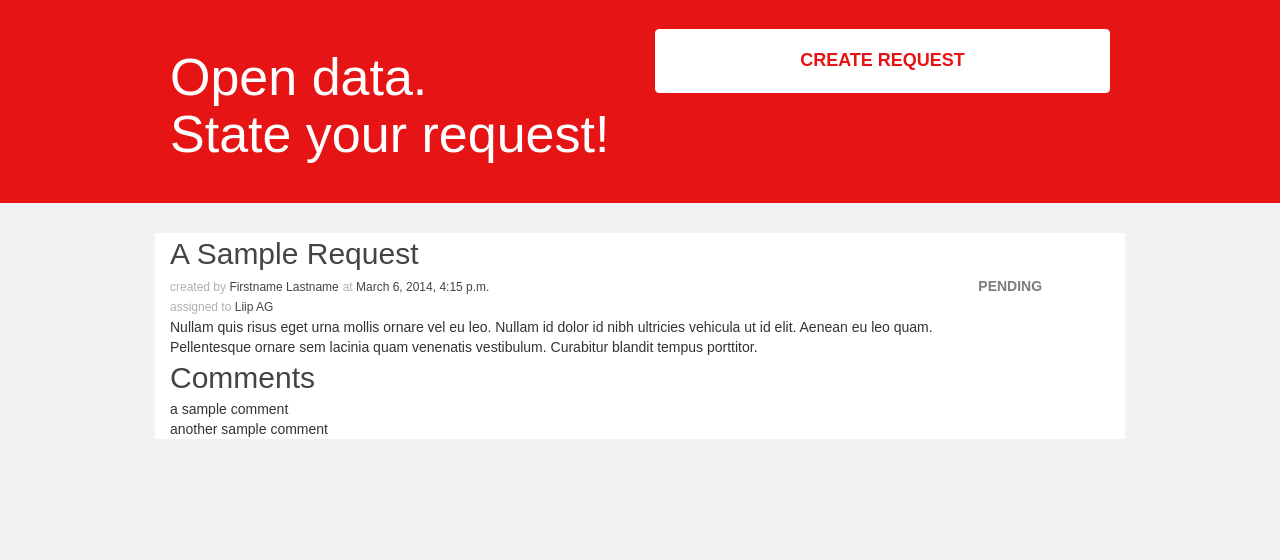
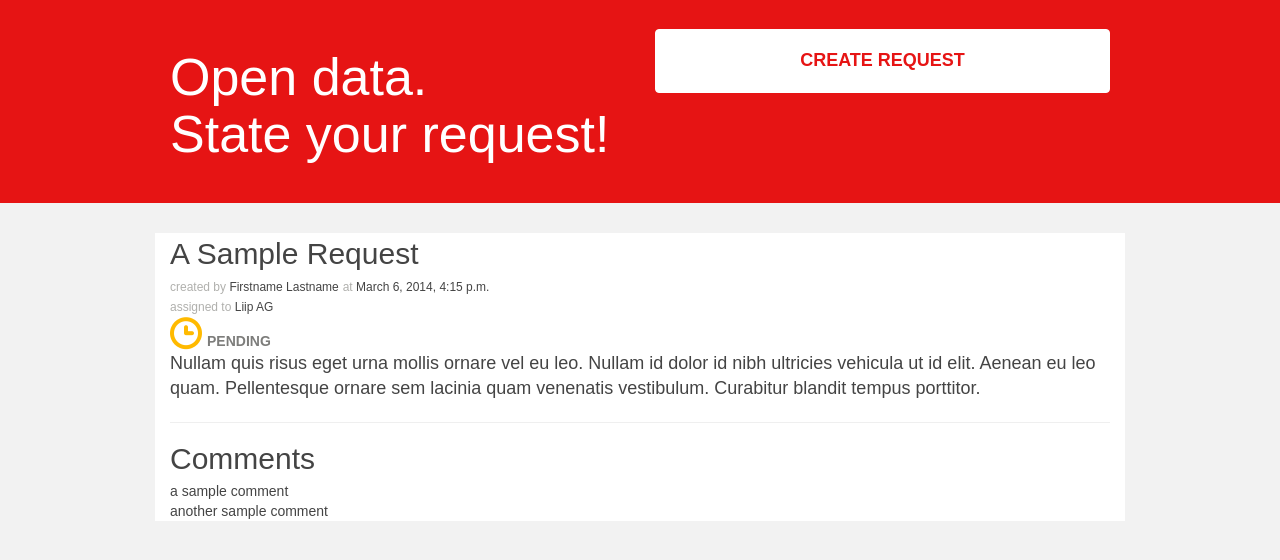
Before and after one commit to liip/request.data, a Django app: page /requests/1/ in a window 1280 px wide. Shown: the part 51-611 px from the top of the page. Run offline with Django 3.2, Linux system fonts and the light colour scheme; data comes from the database, SQL or seed files in the repository; parts of the project's set-up code (start-up, migrations or seed data) failed here and were passed over; some libraries are stand-ins or nearby versions; some web fonts are replaced.

Commit message:
More CSS fixes.

```diff
--- a/apps/requests/static/css/app.css
+++ b/apps/requests/static/css/app.css
@@ -29,16 +29,19 @@ body {
   display:inline-block;
 }
 .batch-pending:before {
-  content:attr("\F090");
+  content:"\F090";
   color: #FFBA00;
+  padding-right: 5px;
 }
 .batch-resolved:before {
-  content:attr("\F164");
+  content:"\F164";
   color: #8DBB12;
+  padding-right: 5px;
 }
 .batch-denied:before {
-  content:attr("\F14E");
+  content:"\F14E";
   color: #E61414;
+  padding-right: 5px;
 }
 
 .form-group label {
@@ -158,7 +161,7 @@ span.request_title {
   font-size: 24px;
   font-weight: bold;
 }
-span.title, span.request_title, span.creator, span.created, span.agency {
+span.title, span.request_title, span.creator, span.created, span.agency, span.comment, span.description {
   color: #444;
 }
 span.title a:hover,
@@ -193,6 +196,9 @@ span.state a:focus {
   color: #7D7D7B;
   text-decoration-color: #7D7D7B;
 }
+span.description {
+  font-size: 18px;
+}
 
 .line-separator{
 margin: 0px 0 15px 0;
--- a/apps/requests/templates/requests/index.html
+++ b/apps/requests/templates/requests/index.html
@@ -15,7 +15,9 @@
           <form role="form" method="post" class="form">
               {% csrf_token %}
               {% bootstrap_form request_form %}
-              {% bootstrap_form agency_form %}
+              <div class="dropdown">
+                  {% bootstrap_form agency_form %}
+              </div>
               {% bootstrap_form user_form %}
               {% buttons %}
                   <button type="submit" class="btn btn-primary btn-block">
--- a/apps/requests/templates/requests/request_detail.html
+++ b/apps/requests/templates/requests/request_detail.html
@@ -24,7 +24,7 @@
       </div>
     </div>
     <div class="row">
-      <div class="col-md-10">
+      <div class="col-md-12">
         <div>
           <span class="helper_text">created by </span>
           <span class="creator">{{ req.creator.name }}</span>
@@ -36,21 +36,22 @@
           <span class="agency">{{ req.agency.a_name }}</span>
         </div>
         <div>
+          <a href="{% url "apps.requests.views.request_list" req.state %}"><span class="batch batch-{{ req.state }}"></span><span class="state {{ req.state }}">{{ req.state }}</span></a>
+        </div>
+        <div>
           <span class="description">{{req.description}}</span>
         </div>
       </div>
-      <div class="col-md-2">
-        <a href="{% url "apps.requests.views.request_list" req.state %}"><span class="batch batch-{{ req.state }}"></span><span class="state {{ req.state }}">{{ req.state }}</span></a>
-      </div>
     </div>
+    <div class="line-separator"></div>
     <div class="row">
       <div class="col-md-12">
         <span class="title">Comments</span>
       </div>
       <div class="col-md-12">
         {% for c in req.comments.all %}
-          <div class="comment">
-            {{c.description}}
+          <div>
+            <span class="comment">{{c.description}}</span>
           </div>
         {% endfor %}
       </div>
```
